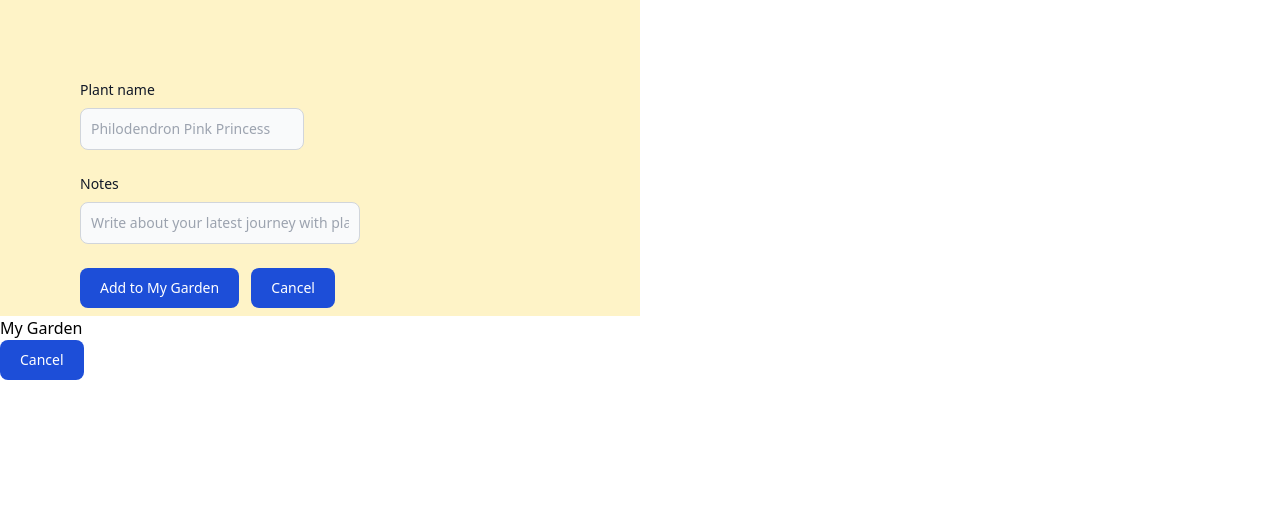
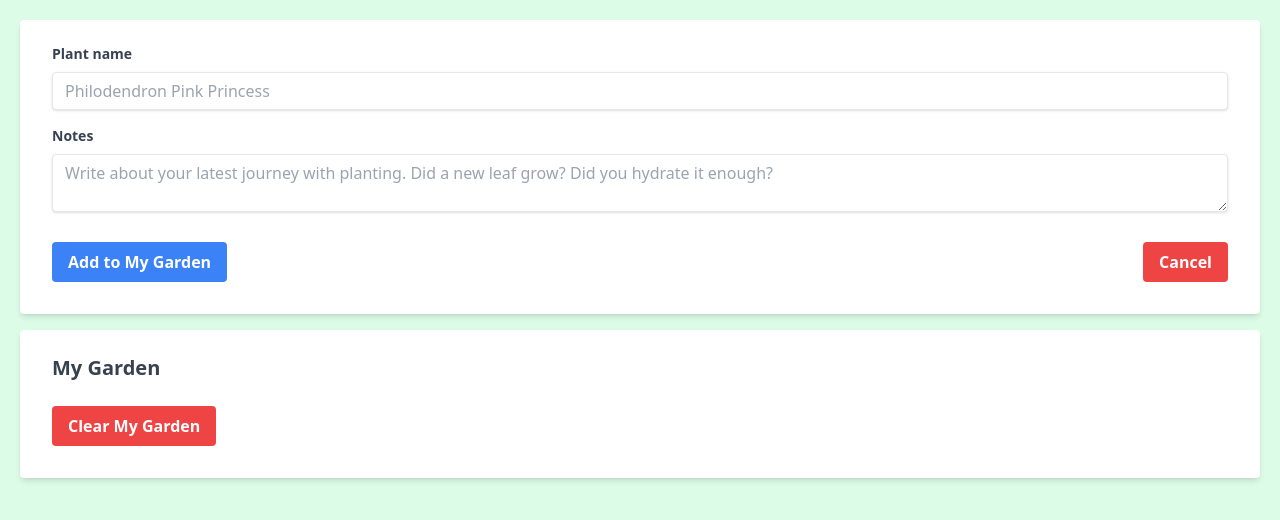
Before and after one commit to charlottejevans/planted, a website: page src/index.html in a window 1280 px wide. Drawn offline with nearby package versions, Linux system fonts and the light colour scheme; files that its build step writes are made by us from their sources.

Commit message:
Design/css changes.

```diff
--- a/src/index.html
+++ b/src/index.html
@@ -2,39 +2,35 @@
 <html lang="en">
 <head>
     <meta charset="UTF-8">
-    <title>Title</title>
+    <title>My Garden Planner</title>
     <link rel="stylesheet" href="all.css">
 
 </head>
-<body onload="init()">
-<form id="plantForm" class="pl-20 bg-amber-100 w-2/4">
-    <div class="grid gap-6 mb-6 pt-20">
-        <div>
-            <label for="plantNameInput" class="block mb-2 text-sm font-medium text-gray-900 dark:text-white">Plant name</label>
-            <input type="text" id="plantNameInput" class="bg-gray-50 border border-gray-300 text-gray-900 text-sm rounded-lg focus:ring-blue-500 focus:border-blue-500 block p-2.5 dark:bg-gray-700 dark:border-gray-600 dark:placeholder-gray-400 dark:text-white dark:focus:ring-blue-500 dark:focus:border-blue-500" placeholder="Philodendron Pink Princess" required />
+<body class="bg-green-100" onload="init()">
+<div class="container mx-auto p-5">
+    <form id="plantForm" class="bg-white shadow-md rounded px-8 pt-6 pb-8 mb-4">
+        <div class="mb-4">
+            <label for="plantNameInput" class="block text-gray-700 text-sm font-bold mb-2">Plant name</label>
+            <input type="text" id="plantNameInput" class="shadow appearance-none border rounded w-full py-2 px-3 text-gray-700 leading-tight focus:outline-none focus:shadow-outline" placeholder="Philodendron Pink Princess" required />
         </div>
-        <div>
-            <label for="noteInput" class="block mb-2 text-sm font-medium text-gray-900 dark:text-white">Notes</label>
-            <input type="text" id="noteInput" class="bg-gray-50 border border-gray-300 text-gray-900 text-sm rounded-lg focus:ring-blue-500 focus:border-blue-500 block w-2/4 p-2.5 dark:bg-gray-700 dark:border-gray-600 dark:placeholder-gray-400 dark:text-white dark:focus:ring-blue-500 dark:focus:border-blue-500" placeholder="Write about your latest journey with planting. Did a new leaf grow? Did you hydrate it enough?" required />
+        <div class="mb-6">
+            <label for="noteInput" class="block text-gray-700 text-sm font-bold mb-2">Notes</label>
+            <textarea id="noteInput" class="shadow appearance-none border rounded w-full py-2 px-3 text-gray-700 leading-tight focus:outline-none focus:shadow-outline" placeholder="Write about your latest journey with planting. Did a new leaf grow? Did you hydrate it enough?" required></textarea>
         </div>
+        <div class="flex items-center justify-between">
+            <button id="addToGarden" onclick="saveSettings()" type="button" class="bg-blue-500 hover:bg-blue-700 text-white font-bold py-2 px-4 rounded focus:outline-none focus:shadow-outline">Add to My Garden</button>
+            <button id="cancel" onclick="wipeInputForm()" type="button" class="bg-red-500 hover:bg-red-700 text-white font-bold py-2 px-4 rounded focus:outline-none focus:shadow-outline">Cancel</button>
+        </div>
+    </form>
+    <p id="reminder" class="text-center text-lg text-green-800"></p>
+    <div class="my-garden bg-white shadow-md rounded px-8 pt-6 pb-8 mt-4">
+        <h2 class="text-gray-700 text-xl font-bold mb-2">My Garden</h2>
+        <div id="myGarden" class="grid grid-cols-1 md:grid-cols-2 lg:grid-cols-3 gap-4">
+            <!-- Dynamically add plants here -->
+        </div>
+        <button id="wipeMyGarden" onclick="wipeMyGarden()" type="button" class="bg-red-500 hover:bg-red-700 text-white font-bold py-2 px-4 rounded focus:outline-none focus:shadow-outline mt-4">Clear My Garden</button>
     </div>
-
-    <button id="addToGarden" onclick="saveSettings()" type="button" class="text-white bg-blue-700 hover:bg-blue-800 focus:ring-4 focus:ring-blue-300 font-medium rounded-lg text-sm px-5 py-2.5 me-2 mb-2 dark:bg-blue-600 dark:hover:bg-blue-700 focus:outline-none dark:focus:ring-blue-800">Add to My Garden</button>
-    <button id="cancel" onclick="wipeInputForm()" type="button" class="text-white bg-blue-700 hover:bg-blue-800 focus:ring-4 focus:ring-blue-300 font-medium rounded-lg text-sm px-5 py-2.5 me-2 mb-2 dark:bg-blue-600 dark:hover:bg-blue-700 focus:outline-none dark:focus:ring-blue-800">Cancel</button>
-</form>
-<ul id="plant-list"  class="bg-pink-500 w-1/4 ">
-
-</ul>
-
-<p id="reminder"></p>
-
-<!-- This is the myGarden section -->
-<div>My Garden
-<div id="myGarden" class="my-garden">
 </div>
-<button id="wipeMyGarden" onclick="wipeMyGarden()" type="button" class="text-white bg-blue-700 hover:bg-blue-800 focus:ring-4 focus:ring-blue-300 font-medium rounded-lg text-sm px-5 py-2.5 me-2 mb-2 dark:bg-blue-600 dark:hover:bg-blue-700 focus:outline-none dark:focus:ring-blue-800">Cancel</button>
-</div>
-
 <script src="/src/script.js"></script>
 </body>
 </html>
--- a/src/script.js
+++ b/src/script.js
@@ -61,7 +61,7 @@ function saveSettings() {
 
         plantNameEl.value = ""
         plantNoteEl.value = ""
-        /* Once info is added to LS, triggers a reminder to ask whether they have watered their plant using string interpolation. */
+        // Once info is added to LS, triggers a reminder to ask whether they have watered their plant using string interpolation.
         const storedSettings = JSON.parse(localStorage.getItem(settingsKey));
         reminderName = storedSettings.name
         reminderAlert = `Have you watered your ${reminderName} today?`
```
